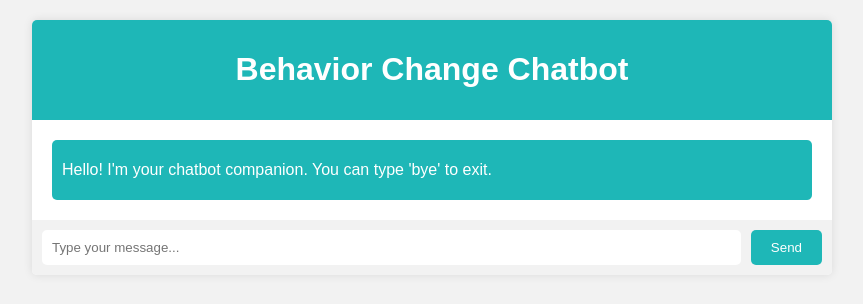
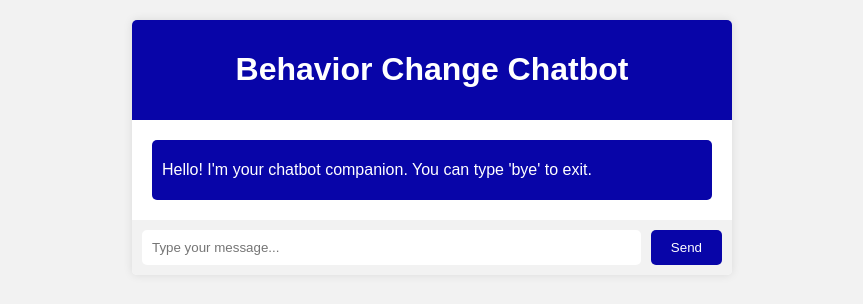
Before and after one commit to FlaIespa/Learning-Env, a Flask app: page / in a window 1280 px wide. Shown: the top 304 px of the page, without its empty margins (208-1071 px from the left). Run offline with Flask 3, Linux system fonts and the light colour scheme.

Commit message:
adjusting grammar

```diff
--- a/Behavior_Change_Chatbot/chat.py
+++ b/Behavior_Change_Chatbot/chat.py
@@ -4,15 +4,14 @@
 from flask import Flask, render_template
 
 motivational_quotes = [ "Whatever you do, always give 100%. Unless you're are donating blood",
-                       "People often say that motivation doesn’t last. Well, neither does bathing — that’s why we recommedn it daily.",
+                       "People often say that motivation doesn't last. Well, neither does bathing — that's why we recommend it daily.",
                        "If you are going through hell, keep going.",
-                       "My advice is not to wait to be struck by an idea. If you're a writer, you sit down and damn well decide to have an idea. That's the way to get an idea.",
                        "Do or do not. There is not try.",
                        "Creativity is a wild mind and a displicined eye.",
                        "You can't wait for inspiration. You have to go after it with a club.",
-                       "A peacock that rest o his tail feathers is just another turkey.",
+                       "A peacock that rest on his tail feathers is just another turkey.",
                        "So long as your desire to explore is greater than your desire to not screw up, you're on the right track.",
-                       "It’s not whether you get knocked down; it's whether you get up.",
+                       "It's not whether you get knocked down; it's whether you get up.",
                        "Even if you're on the right track, you will get run over if you just sit there.",
                        "Don't do what you want. Do what you don't want. Do what you're trained not to want. Do the things that scare you the most.",
                        "Procrastination is the thief of time, collar him.",
@@ -27,8 +26,11 @@
     (r'bye|goodbye', ["Goodbye! Remember, I'm here whenever you need support on your journey.", "Take care! Keep working towards your 10k goal."]),
     (r'can you help me?', ["Absolutely! I'm here to help you with any questions or challenges you have. What's on your mind?", "I'm here to support you. How can I assist you today?"]),
     (r'I am not feeling good', ["I'm sorry to hear that. It's okay to have tough days. What's been bothering you?", "I understand. Sharing can help. What's on your mind?"]),
-    (r'i need motivation', ['Sure, here is a motivational quote:'] + motivational_quotes),
+    (r'I need motivation', ['Sure, here is a motivational quote:'] + motivational_quotes),
+    (r'I need advice', ["Take a deep breath and go for a walk. Always prioritize your mental health.", "Take one day at a time. Everything will be okay."]),
+    (r'Remind me of why I want to run a 10k', ["You want to prove to yourself that you can overcome physical and mental challenges. You are tough.", "Remember that a few months ago you could barely walk? Now you ran a 5k and will run a 10k. You are a beacon of inspiration. You are proud of yourself."]),
     (r'(.*)', ["I'm here to listen and support you. Feel free to share your thoughts and feelings.", "Please feel free to talk to me. I'm here for you."]),
+
 ]
 
 app = Flask(__name__)
--- a/Behavior_Change_Chatbot/static/style.css
+++ b/Behavior_Change_Chatbot/static/style.css
@@ -6,7 +6,7 @@
 }
 
 .chat-container {
-    max-width: 800px;
+    max-width: 600px;
     margin: 0 auto;
     background-color: #fff;
     box-shadow: 0 0 10px rgba(0, 0, 0, 0.1);
@@ -16,7 +16,7 @@
 }
 
 .chat-header {
-    background-color: #1eb7b7;
+    background-color: #0805a8;
     color: #fff;
     padding: 10px;
     text-align: center;
@@ -33,7 +33,7 @@
 }
 
 .chat-msg.bot {
-    background-color: #1eb7b7;
+    background-color: #0805a8;
     color: #fff;
 }
 
@@ -52,7 +52,7 @@
 }
 
 #send-button {
-    background-color: #1eb7b7;
+    background-color: #0805a8;
     color: #fff;
     border: none;
     border-radius: 5px;
```
